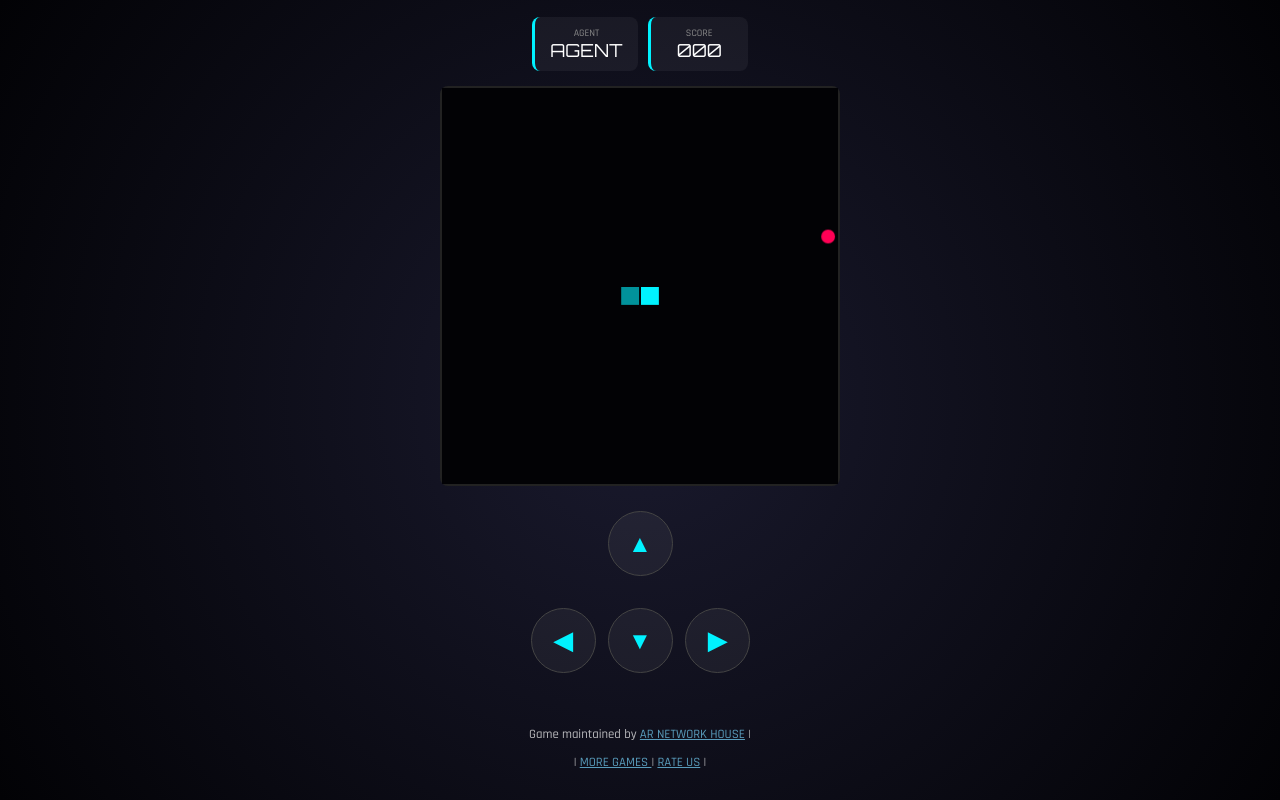
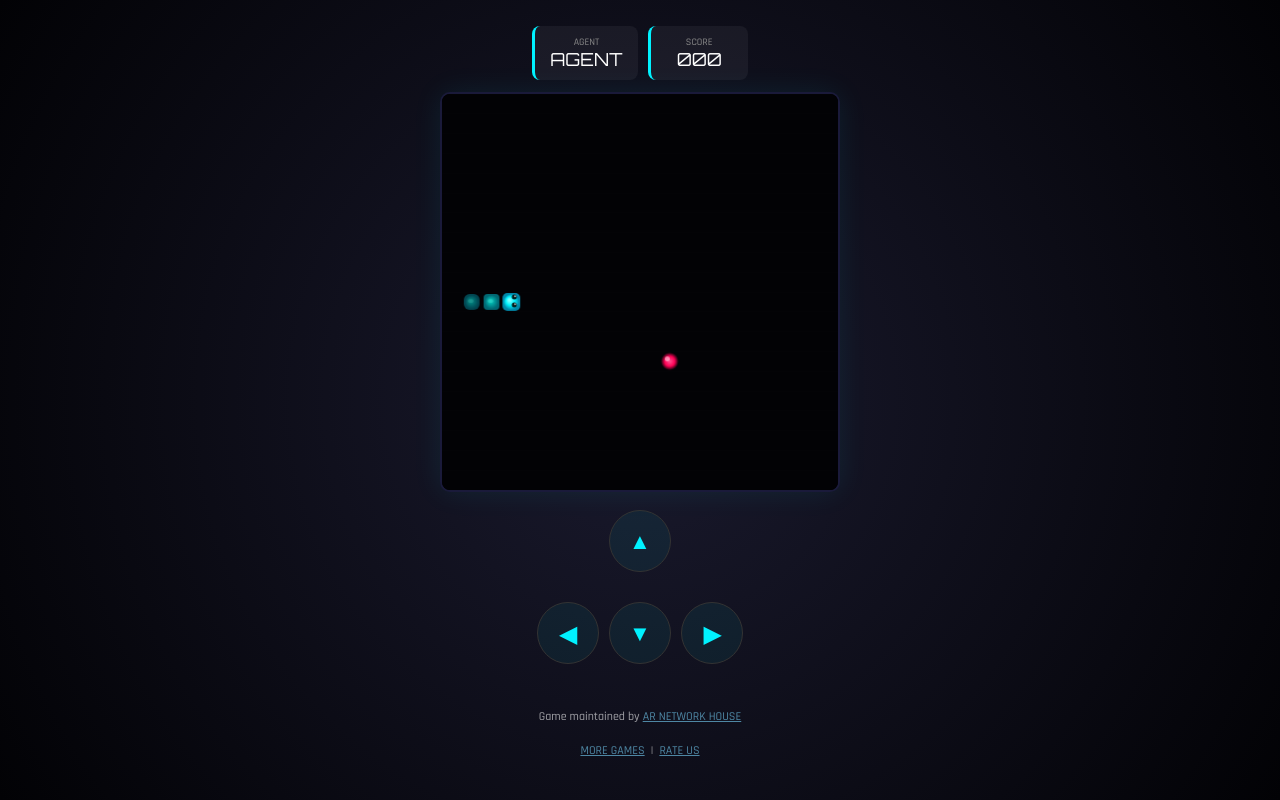
Before and after one commit to arnetworkhouse-oss/snake-game, a plain HTML site: page index.html in a window 1280 px wide. Both pictures are taken after a click on the button "START MISSION". Drawn offline with Linux system fonts and the light colour scheme.

Commit message:
Refactor index.html for game enhancements
Updated HTML structure, styles, and JavaScript for improved game functionality and user experience.

```diff
--- a/index.html
+++ b/index.html
@@ -15,7 +15,7 @@
   --glass:rgba(255,255,255,0.05);
 }
 
-*{box-sizing:border-box}
+*{box-sizing:border-box;-webkit-tap-highlight-color:transparent;touch-action:manipulation;}
 
 body{
   margin:0;
@@ -64,11 +64,7 @@ background:linear-gradient(90deg,var(--cyan),#0066ff);
   transition:width 0.1s linear;
 }
 
-#loader p{
-margin-top:20px;
-font-size:12px;
-color:#777;
-}
+#loader p{margin-top:20px;font-size:12px;color:#777;}
 
 /* SETUP */
 #game-setup{
@@ -92,11 +88,7 @@ max-width:350px;
   text-align:center;
 }
 
-h2{
-font-family:'Orbitron';
-color:var(--cyan);
-margin-bottom:20px;
-}
+h2{font-family:'Orbitron';color:var(--cyan);margin-bottom:20px;}
 
 input,select,button{
   width:100%;
@@ -107,6 +99,7 @@ border:1px solid #333;
   color:#fff;
   border-radius:8px;
   font-family:'Orbitron';
+  font-size:14px;
 }
 
 button{
@@ -114,12 +107,15 @@ background:linear-gradient(45deg,var(--cyan),#0066ff);
   color:#000;
   font-weight:bold;
   cursor:pointer;
+  border:none;
+  transition:opacity 0.15s;
 }
+button:active{opacity:0.7;}
 
 /* GAME */
-.game-layout{display:none;flex-direction:column;align-items:center;gap:15px}
+.game-layout{display:none;flex-direction:column;align-items:center;gap:12px;}
 
-.status-pane{display:flex;gap:10px}
+.status-pane{display:flex;gap:10px;}
 
 .stat-box{
   background:var(--glass);
@@ -130,37 +126,53 @@ text-align:center;
   min-width:100px;
 }
 
-.label{font-size:10px;color:#888;text-transform:uppercase}
-.value{font-family:'Orbitron';font-size:18px}
+.label{font-size:10px;color:#888;text-transform:uppercase;}
+.value{font-family:'Orbitron';font-size:18px;}
 
 .canvas-wrapper{
-width:90vw;height:90vw;max-width:400px;max-height:400px;
-background:#000;border:2px solid #222;border-radius:8px;
+  position:relative;
+  width:90vw;
+  height:90vw;
+  max-width:400px;
+  max-height:400px;
+  background:#000;
+  border:2px solid #1a1a3a;
+  border-radius:10px;
+  box-shadow:0 0 30px rgba(0,242,255,0.08);
+  overflow:hidden;
 }
 
-canvas{width:100%;height:100%}
+canvas{width:100%;height:100%;display:block;}
 
 /* CONTROLS */
 .controller{
-margin-top:15px;
+  margin-top:8px;
   display:grid;
   grid-template-areas:". up ." "left down right";
-gap:12px;
+  gap:10px;
 }
 
 .control-btn{
-width:65px;height:65px;
+  width:62px;
+  height:62px;
   border-radius:50%;
-border:1px solid #444;
-background:rgba(255,255,255,0.05);
+  border:1px solid #333;
+  background:rgba(0,242,255,0.06);
   color:var(--cyan);
-font-size:24px;
+  font-size:22px;
+  cursor:pointer;
+  transition:background 0.1s;
+  display:flex;
+  align-items:center;
+  justify-content:center;
+  user-select:none;
 }
+.control-btn:active{background:rgba(0,242,255,0.2);}
 
-.up{grid-area:up}
-.left{grid-area:left}
-.down{grid-area:down}
-.right{grid-area:right}
+.up{grid-area:up;}
+.left{grid-area:left;}
+.down{grid-area:down;}
+.right{grid-area:right;}
 
 /* GAME OVER */
 #game-over{
@@ -183,15 +195,18 @@ width:90%;
   max-width:320px;
   border:1px solid rgba(255,0,85,0.3);
 }
-.global-footer {
-  margin-top: 30px;
-  text-align: center;
-  font-size: 0.8rem;
-  opacity: 0.7;
+
+.over-card h2{color:var(--pink);font-family:'Orbitron';}
+.over-card h1{font-family:'Orbitron';color:var(--cyan);font-size:48px;margin:10px 0;}
+.over-card button{margin-top:8px;}
+
+.global-footer{
+  margin-top:20px;
+  text-align:center;
+  font-size:0.75rem;
+  opacity:0.6;
+  line-height:1.8;
 }
-
-.over-card h2{color:var(--pink);font-family:'Orbitron'}
-.over-card button{margin-top:10px}
 </style>
 </head>
 
@@ -210,10 +225,10 @@ border:1px solid rgba(255,0,85,0.3);
     <h2>MISSION SETUP</h2>
     <input id="playerName" placeholder="CODENAME">
     <select id="speedLevel">
-<option value="1">LEVEL 01</option>
-<option value="3">LEVEL 03</option>
-<option value="6">LEVEL 06</option>
-<option value="10">LEVEL 10</option>
+      <option value="1">LEVEL 01 — RECRUIT</option>
+      <option value="3">LEVEL 03 — AGENT</option>
+      <option value="6">LEVEL 06 — ELITE</option>
+      <option value="10">LEVEL 10 — LEGEND</option>
     </select>
     <button id="startBtn">START MISSION</button>
   </div>
@@ -232,14 +247,15 @@ border:1px solid rgba(255,0,85,0.3);
 
 <!-- CONTROLLER -->
 <div class="controller">
-<button class="control-btn up" onclick="changeDir('UP')">▲</button>
-<button class="control-btn left" onclick="changeDir('LEFT')">◀</button>
-<button class="control-btn down" onclick="changeDir('DOWN')">▼</button>
-<button class="control-btn right" onclick="changeDir('RIGHT')">▶</button>
+  <button class="control-btn up" id="btn-up">▲</button>
+  <button class="control-btn left" id="btn-left">◀</button>
+  <button class="control-btn down" id="btn-down">▼</button>
+  <button class="control-btn right" id="btn-right">▶</button>
 </div>
+
 <footer class="global-footer">
-        <p>Game maintained by <a href="https://arnetworkhouse.in/" target="_blank" style="color:#78d7ff;text-decoration:underline;">AR NETWORK HOUSE</a> |</p>
-        <p>|  <a href="https://arnetworkhouse-oss.github.io/ar-network-house/more.html" target="_blank" style="color:#78d7ff;text-decoration:underline;">MORE GAMES </a>  | <a href="https://arnetworkhouse-oss.github.io/snake-game/feedback_snake_game.html" target="_blank" style="color:#78d7ff;text-decoration:underline;">RATE US</a>  |</p>
+  <p>Game maintained by <a href="https://arnetworkhouse.in/" target="_blank" style="color:#78d7ff;text-decoration:underline;">AR NETWORK HOUSE</a></p>
+  <p><a href="https://arnetworkhouse-oss.github.io/ar-network-house/more.html" target="_blank" style="color:#78d7ff;text-decoration:underline;">MORE GAMES</a> &nbsp;|&nbsp; <a href="https://arnetworkhouse-oss.github.io/snake-game/feedback_snake_game.html" target="_blank" style="color:#78d7ff;text-decoration:underline;">RATE US</a></p>
 </footer>
 
 <!-- GAME OVER -->
@@ -250,39 +266,48 @@ border:1px solid rgba(255,0,85,0.3);
     <h1 id="finalScore">000</h1>
     <button onclick="retryGame()">RETRY</button>
     <button onclick="goHome()">HOME</button>
-<button onclick="window.open('https://arnetworkhouse-oss.github.io/ar-network-house/more.html', '_blank')">MORE GAMES</button>
-<button onclick="window.open('https://arnetworkhouse-oss.github.io/snake-game/feedback_snake_game.html', '_blank')">RATE US</button>
+    <button onclick="window.open('https://arnetworkhouse.in/more.html','_blank')">MORE GAMES</button>
+    <button onclick="window.open('https://arnetworkhouse-oss.github.io/snake-game/feedback_snake_game.html','_blank')">RATE US</button>
   </div>
 </div>
 
 <script>
 document.addEventListener("DOMContentLoaded", () => {
-    /* ===== PC KEYBOARD SUPPORT FIX ===== */
+
+  /* ===== KEYBOARD ===== */
   document.addEventListener("keydown", (e) => {
-    const key = e.key.toUpperCase();
-
-    if (key === "ARROWLEFT" || key === "A") {
-        window.changeDir("LEFT");
-    }
-    if (key === "ARROWRIGHT" || key === "D") {
-        window.changeDir("RIGHT");
-    }
-    if (key === "ARROWUP" || key === "W") {
-        window.changeDir("UP");
-    }
-    if (key === "ARROWDOWN" || key === "S") {
-        window.changeDir("DOWN");
-    }
+    const map = {
+      "ARROWLEFT":"LEFT","A":"LEFT",
+      "ARROWRIGHT":"RIGHT","D":"RIGHT",
+      "ARROWUP":"UP","W":"UP",
+      "ARROWDOWN":"DOWN","S":"DOWN"
+    };
+    const dir = map[e.key.toUpperCase()];
+    if(dir){ e.preventDefault(); window.changeDir(dir); }
   });
 
+  /* ===== TOUCH BUTTONS — no delay ===== */
+  const btnMap = {
+    "btn-up":"UP","btn-left":"LEFT",
+    "btn-down":"DOWN","btn-right":"RIGHT"
+  };
+  Object.entries(btnMap).forEach(([id,dir]) => {
+    const btn = document.getElementById(id);
+    btn.addEventListener("touchstart",(e)=>{ e.preventDefault(); window.changeDir(dir); },{passive:false});
+    btn.addEventListener("mousedown",(e)=>{ e.preventDefault(); window.changeDir(dir); });
+  });
 
   const canvas = document.getElementById("snakeGame");
   const ctx = canvas.getContext("2d");
   const box = 20;
+  const COLS = 20, ROWS = 20;
 
   let snake, food, d, nextD, score, interval, speed, points;
 
-/* ===== LOADER FIX ===== */
+  /* ===== SPEED MAP ===== */
+  const speedMap = { 1:200, 3:150, 6:110, 10:70 };
+
+  /* ===== LOADER ===== */
   let load = 0;
   const loaderFill = document.getElementById("loaderFill");
   const loader = document.getElementById("loader");
@@ -291,120 +316,194 @@ const setup = document.getElementById("game-setup");
   const loaderInt = setInterval(() => {
     load++;
     loaderFill.style.width = load + "%";
-
-    if (load >= 100) {
+    if(load >= 100){
       clearInterval(loaderInt);
       loader.style.display = "none";
       setup.style.display = "flex";
     }
   }, 20);
 
-/* ===== GAME START ===== */
+  /* ===== START ===== */
   document.getElementById("startBtn").onclick = () => {
     setup.style.display = "none";
     document.getElementById("gameArea").style.display = "flex";
+    document.getElementById("display-name").innerText =
+      (document.getElementById("playerName").value || "AGENT").toUpperCase();
 
-    document.getElementById("display-name").innerText =
-        (playerName.value || "AGENT").toUpperCase();
-
-    points = parseInt(speedLevel.value);
-    speed = 140 - (points * 10);
-
+    points = parseInt(document.getElementById("speedLevel").value);
+    speed = speedMap[points] || 200;
     startGame();
   };
 
-function startGame() {
-    snake = [{ x: 10 * box, y: 10 * box }, { x: 9 * box, y: 10 * box }];
-    food = { x: rand(), y: rand() };
+  function startGame(){
+    snake = [{x:10*box,y:10*box},{x:9*box,y:10*box},{x:8*box,y:10*box}];
+    food = randFood();
     d = nextD = "RIGHT";
     score = 0;
     updateUI();
-
     clearInterval(interval);
     interval = setInterval(draw, speed);
   }
 
-function rand() {
-    return Math.floor(Math.random() * 20) * box;
+  function randFood(){
+    let pos;
+    do {
+      pos = {x:Math.floor(Math.random()*COLS)*box, y:Math.floor(Math.random()*ROWS)*box};
+    } while(snake && snake.some(p=>p.x===pos.x&&p.y===pos.y));
+    return pos;
   }
 
-function updateUI() {
+  function updateUI(){
     document.getElementById("display-score").innerText =
-        score.toString().padStart(3, "0");
+      score.toString().padStart(3,"0");
   }
 
-window.changeDir = function (dir) {
-    if (dir === "LEFT" && d !== "RIGHT") nextD = "LEFT";
-    if (dir === "RIGHT" && d !== "LEFT") nextD = "RIGHT";
-    if (dir === "UP" && d !== "DOWN") nextD = "UP";
-    if (dir === "DOWN" && d !== "UP") nextD = "DOWN";
+  window.changeDir = function(dir){
+    if(dir==="LEFT"  && d!=="RIGHT") nextD="LEFT";
+    if(dir==="RIGHT" && d!=="LEFT")  nextD="RIGHT";
+    if(dir==="UP"    && d!=="DOWN")  nextD="UP";
+    if(dir==="DOWN"  && d!=="UP")    nextD="DOWN";
   };
 
-function draw() {
+  /* ===== DRAW ===== */
+  function draw(){
     d = nextD;
+
+    /* background */
     ctx.fillStyle = "#020205";
-    ctx.fillRect(0, 0, 400, 400);
+    ctx.fillRect(0,0,400,400);
 
-    ctx.fillStyle = "#ff0055";
+    /* subtle grid */
+    ctx.strokeStyle = "rgba(255,255,255,0.025)";
+    ctx.lineWidth = 0.5;
+    for(let i=0;i<=COLS;i++){
+      ctx.beginPath();ctx.moveTo(i*box,0);ctx.lineTo(i*box,400);ctx.stroke();
+    }
+    for(let j=0;j<=ROWS;j++){
+      ctx.beginPath();ctx.moveTo(0,j*box);ctx.lineTo(400,j*box);ctx.stroke();
+    }
+
+    /* food — pulsing glowing orb */
+    const fx = food.x + box/2, fy = food.y + box/2;
+    const grad = ctx.createRadialGradient(fx,fy,1,fx,fy,9);
+    grad.addColorStop(0,"#ff4488");
+    grad.addColorStop(0.5,"#ff0055");
+    grad.addColorStop(1,"rgba(255,0,85,0)");
+    ctx.fillStyle = grad;
     ctx.beginPath();
-    ctx.arc(food.x + 10, food.y + 10, 7, 0, Math.PI * 2);
+    ctx.arc(fx,fy,9,0,Math.PI*2);
+    ctx.fill();
+    /* food shine */
+    ctx.fillStyle="rgba(255,255,255,0.5)";
+    ctx.beginPath();
+    ctx.arc(fx-2.5,fy-2.5,2.5,0,Math.PI*2);
     ctx.fill();
 
-    snake.forEach((p, i) => {
-        ctx.fillStyle = i === 0 ? "#00f2ff" : "rgba(0,242,255,0.6)";
-        ctx.fillRect(p.x + 1, p.y + 1, box - 2, box - 2);
-    });
+    /* snake body — realistic segments */
+    const len = snake.length;
+    for(let i = len-1; i >= 0; i--){
+      const seg = snake[i];
+      const cx = seg.x + box/2;
+      const cy = seg.y + box/2;
+      const r = i===0 ? 8 : 7;
+      const alpha = i===0 ? 1 : Math.max(0.35, 1 - (i/len)*0.6);
 
+      if(i === 0){
+        /* HEAD — brighter + eyes */
+        const hg = ctx.createRadialGradient(cx-2,cy-2,1,cx,cy,r);
+        hg.addColorStop(0,"#80ffff");
+        hg.addColorStop(0.5,"#00f2ff");
+        hg.addColorStop(1,"#0088aa");
+        ctx.fillStyle = hg;
+        ctx.beginPath();
+        ctx.roundRect(seg.x+1,seg.y+1,box-2,box-2,5);
+        ctx.fill();
+
+        /* eyes based on direction */
+        ctx.fillStyle = "#001a1a";
+        let e1x,e1y,e2x,e2y;
+        const eo = 5;
+        if(d==="RIGHT"){e1x=seg.x+13;e1y=seg.y+5;  e2x=seg.x+13;e2y=seg.y+13;}
+        else if(d==="LEFT"){e1x=seg.x+5;e1y=seg.y+5;e2x=seg.x+5;e2y=seg.y+13;}
+        else if(d==="UP"){e1x=seg.x+5;e1y=seg.y+5;  e2x=seg.x+13;e2y=seg.y+5;}
+        else{e1x=seg.x+5;e1y=seg.y+13;              e2x=seg.x+13;e2y=seg.y+13;}
+        ctx.beginPath();ctx.arc(e1x,e1y,2.5,0,Math.PI*2);ctx.fill();
+        ctx.beginPath();ctx.arc(e2x,e2y,2.5,0,Math.PI*2);ctx.fill();
+        /* eye shine */
+        ctx.fillStyle="rgba(255,255,255,0.7)";
+        ctx.beginPath();ctx.arc(e1x+0.8,e1y-0.8,1,0,Math.PI*2);ctx.fill();
+        ctx.beginPath();ctx.arc(e2x+0.8,e2y-0.8,1,0,Math.PI*2);ctx.fill();
+
+      } else {
+        /* BODY — scale-like gradient */
+        const t = i/len;
+        /* interpolate cyan → green */
+        const R = Math.round(0 + t*0);
+        const G = Math.round(242 - t*80);
+        const B = Math.round(255 - t*60);
+        const bg = ctx.createRadialGradient(cx-1,cy-1,1,cx,cy,r);
+        bg.addColorStop(0,`rgba(${R},${G+40},${B},${alpha})`);
+        bg.addColorStop(1,`rgba(${R},${G},${B},${alpha*0.6})`);
+        ctx.fillStyle = bg;
+        const rr = i === len-1 ? 6 : 4; /* tail more rounded */
+        ctx.beginPath();
+        ctx.roundRect(seg.x+2,seg.y+2,box-4,box-4,rr);
+        ctx.fill();
+        /* scale highlight */
+        ctx.fillStyle=`rgba(255,255,255,${alpha*0.15})`;
+        ctx.beginPath();
+        ctx.ellipse(cx-1,cy-1,3,2,0,0,Math.PI*2);
+        ctx.fill();
+      }
+    }
+
+    /* MOVE */
     let x = snake[0].x;
     let y = snake[0].y;
+    if(d==="LEFT")  x -= box;
+    if(d==="RIGHT") x += box;
+    if(d==="UP")    y -= box;
+    if(d==="DOWN")  y += box;
 
-    if (d === "LEFT") x -= box;
-    if (d === "RIGHT") x += box;
-    if (d === "UP") y -= box;
-    if (d === "DOWN") y += box;
+    /* wrap */
+    if(x<0)    x=380; if(x>=400) x=0;
+    if(y<0)    y=380; if(y>=400) y=0;
 
-    if (x < 0) x = 380;
-    if (x >= 400) x = 0;
-    if (y < 0) y = 380;
-    if (y >= 400) y = 0;
-
-    if (x === food.x && y === food.y) {
+    /* eat */
+    if(x===food.x && y===food.y){
       score += points;
       updateUI();
-        food = { x: rand(), y: rand() };
+      food = randFood();
     } else {
       snake.pop();
     }
 
-    if (snake.some(p => p.x === x && p.y === y)) {
-        endGame();
-        return;
+    /* self collision */
+    if(snake.some(p=>p.x===x&&p.y===y)){
+      endGame(); return;
     }
 
-    snake.unshift({ x, y });
+    snake.unshift({x,y});
   }
 
-function endGame() {
+  function endGame(){
     clearInterval(interval);
     document.getElementById("finalScore").innerText = score;
     document.getElementById("game-over").style.display = "flex";
   }
 
-window.retryGame = function () {
+  window.retryGame = function(){
     document.getElementById("game-over").style.display = "none";
     startGame();
   };
 
-window.goHome = function () {
+  window.goHome = function(){
     document.getElementById("game-over").style.display = "none";
     document.getElementById("gameArea").style.display = "none";
     setup.style.display = "flex";
   };
 
 });
-
 </script>
-
-
 </body>
 </html>
```
Lines whose indentation alone changed are shown as unchanged.
